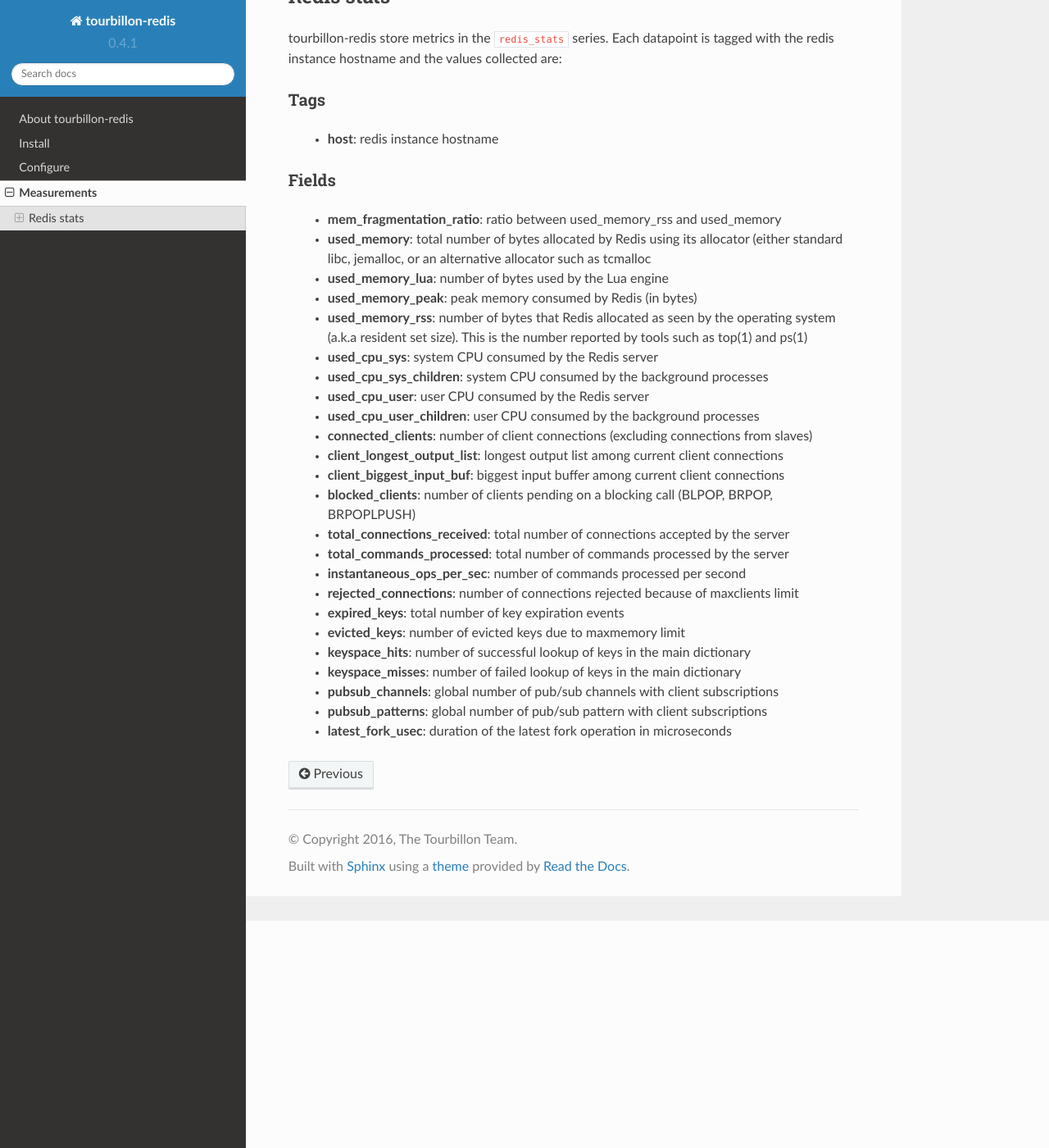
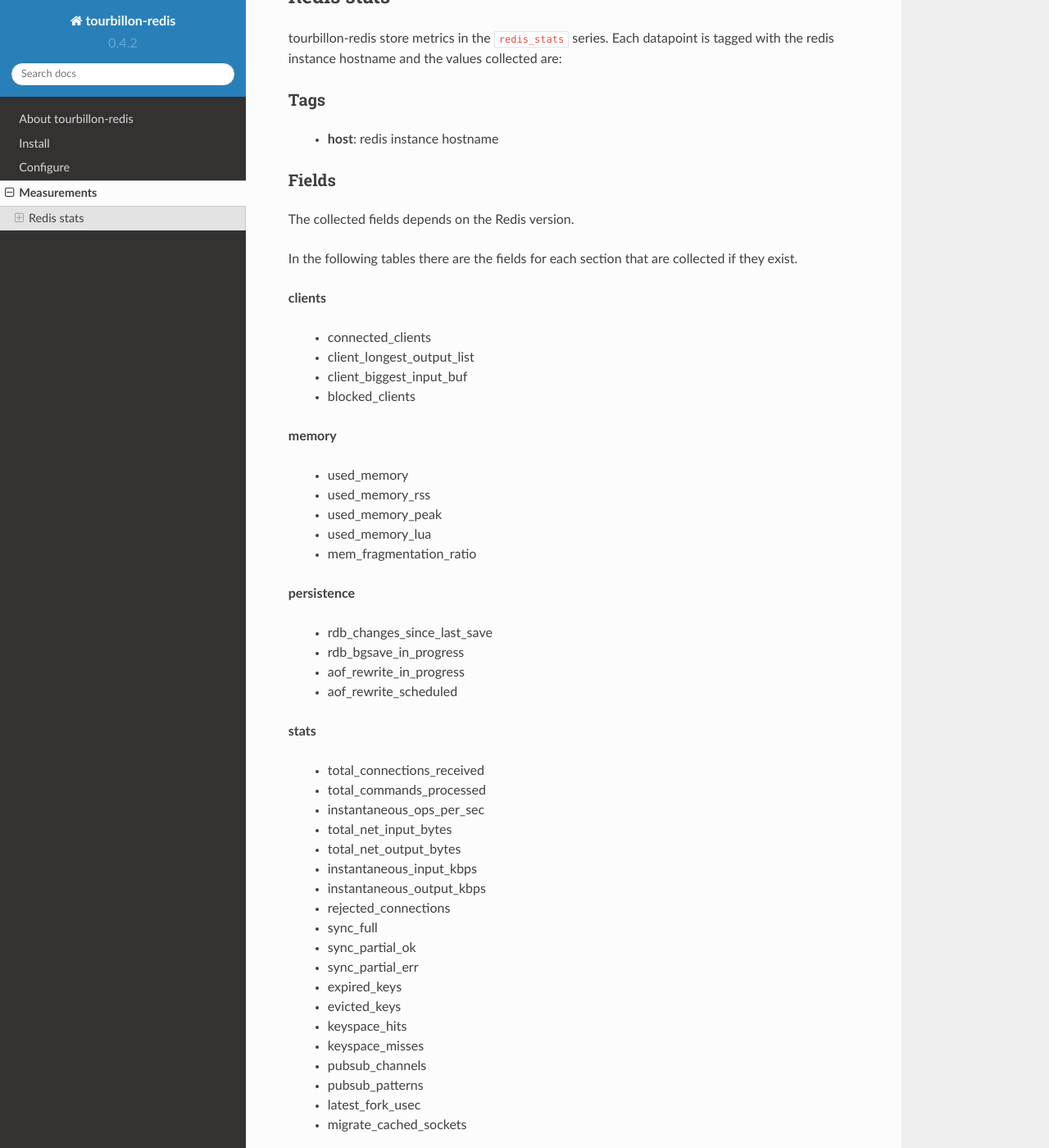
Before and after one commit to tourbillonpy/tourbillon-redis, a Sphinx documentation site: the page built from doc/source/measurements.rst, in a window 1280 px wide and 1400 px high, scrolled down 277 px. Shown: the whole window at 82% size. Built offline with Sphinx 7.4.7 and the Read the Docs theme 2.0.0, drawn with Linux system fonts in a browser that asks for light colours; some of the changed text lies outside the part shown.

Commit message:
fix exception with older redis versions.

```diff
--- a/doc/source/conf.py
+++ b/doc/source/conf.py
@@ -62,9 +62,9 @@
 # built documents.
 #
 # The short X.Y version.
-version = '0.4.1'
+version = '0.4.2'
 # The full version, including alpha/beta/rc tags.
-release = '0.4.1'
+release = '0.4.2'
 
 # The language for content autogenerated by Sphinx. Refer to documentation
 # for a list of supported languages.
--- a/doc/source/measurements.rst
+++ b/doc/source/measurements.rst
@@ -20,27 +20,70 @@
 Fields
 ------
 
-	* **mem_fragmentation_ratio**: ratio between used_memory_rss and used_memory
-	* **used_memory**: total number of bytes allocated by Redis using its allocator (either standard libc, jemalloc, or an alternative allocator such as tcmalloc
-	* **used_memory_lua**: number of bytes used by the Lua engine
-	* **used_memory_peak**: peak memory consumed by Redis (in bytes)
-	* **used_memory_rss**: number of bytes that Redis allocated as seen by the operating system (a.k.a resident set size). This is the number reported by tools such as top(1) and ps(1)
-	* **used_cpu_sys**: system CPU consumed by the Redis server
-	* **used_cpu_sys_children**: system CPU consumed by the background processes
-	* **used_cpu_user**: user CPU consumed by the Redis server
-	* **used_cpu_user_children**: user CPU consumed by the background processes
-	* **connected_clients**: number of client connections (excluding connections from slaves)
-	* **client_longest_output_list**: longest output list among current client connections
-	* **client_biggest_input_buf**: biggest input buffer among current client connections
-	* **blocked_clients**: number of clients pending on a blocking call (BLPOP, BRPOP, BRPOPLPUSH)
-	* **total_connections_received**: total number of connections accepted by the server
-	* **total_commands_processed**: total number of commands processed by the server
-	* **instantaneous_ops_per_sec**: number of commands processed per second
-	* **rejected_connections**: number of connections rejected because of maxclients limit
-	* **expired_keys**: total number of key expiration events
-	* **evicted_keys**: number of evicted keys due to maxmemory limit
-	* **keyspace_hits**: number of successful lookup of keys in the main dictionary
-	* **keyspace_misses**: number of failed lookup of keys in the main dictionary
-	* **pubsub_channels**: global number of pub/sub channels with client subscriptions
-	* **pubsub_patterns**: global number of pub/sub pattern with client subscriptions
-	* **latest_fork_usec**: duration of the latest fork operation in microseconds
+The collected fields depends on the Redis version.
+
+In the following tables there are the fields for each section that are collected if they exist.
+
+
+**clients**
+
+	* connected_clients
+	* client_longest_output_list
+	* client_biggest_input_buf
+	* blocked_clients
+
+**memory**
+
+	* used_memory
+	* used_memory_rss
+	* used_memory_peak
+	* used_memory_lua
+	* mem_fragmentation_ratio
+
+**persistence**
+
+	* rdb_changes_since_last_save
+	* rdb_bgsave_in_progress
+	* aof_rewrite_in_progress
+	* aof_rewrite_scheduled
+
+**stats**
+
+	* total_connections_received
+	* total_commands_processed
+	* instantaneous_ops_per_sec
+	* total_net_input_bytes
+	* total_net_output_bytes
+	* instantaneous_input_kbps
+	* instantaneous_output_kbps
+	* rejected_connections
+	* sync_full
+	* sync_partial_ok
+	* sync_partial_err
+	* expired_keys
+	* evicted_keys
+	* keyspace_hits
+	* keyspace_misses
+	* pubsub_channels
+	* pubsub_patterns
+	* latest_fork_usec
+	* migrate_cached_sockets
+
+**replication**
+
+	* connected_slaves
+	* master_repl_offset
+	* repl_backlog_active
+	* repl_backlog_size
+	* repl_backlog_first_byte_offset
+	* repl_backlog_histlen
+
+**cpu**
+
+	* used_cpu_sys
+	* used_cpu_user
+	* used_cpu_sys_children
+	* used_cpu_user_children
+
+tourbillon-redis also collects the number of keys and expires for the database
+specified in the redis connection parameters.
--- a/setup.py
+++ b/setup.py
@@ -2,7 +2,7 @@
 setup(
     name='tourbillon-redis',
     description='A tourbillon plugin for collecting metrics from Redis.',
-    version='0.4.1',
+    version='0.4.2',
     packages=find_packages(),
     zip_safe=False,
     install_requires=['redis==2.10.5'],
```
Also changed, not shown: 1 other file.
